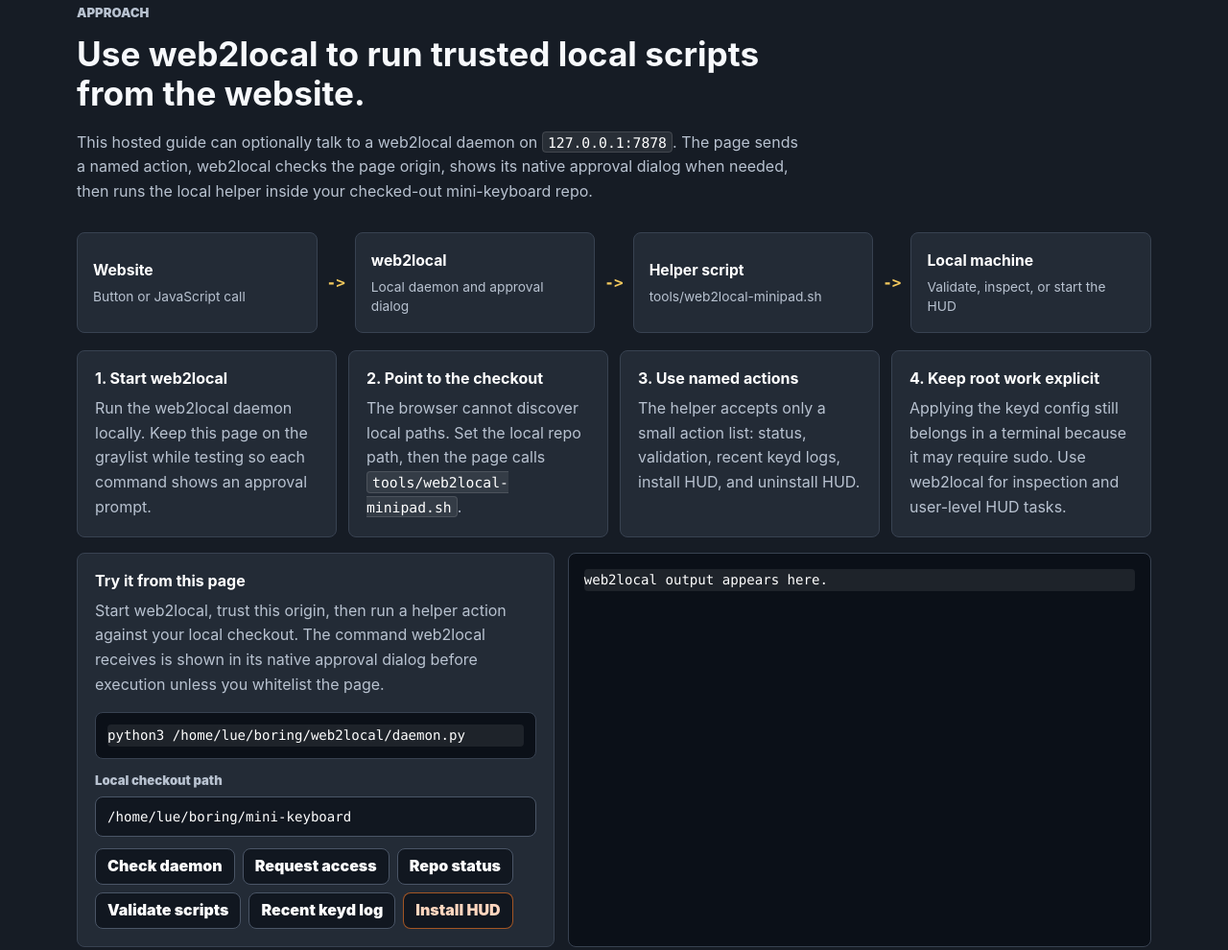
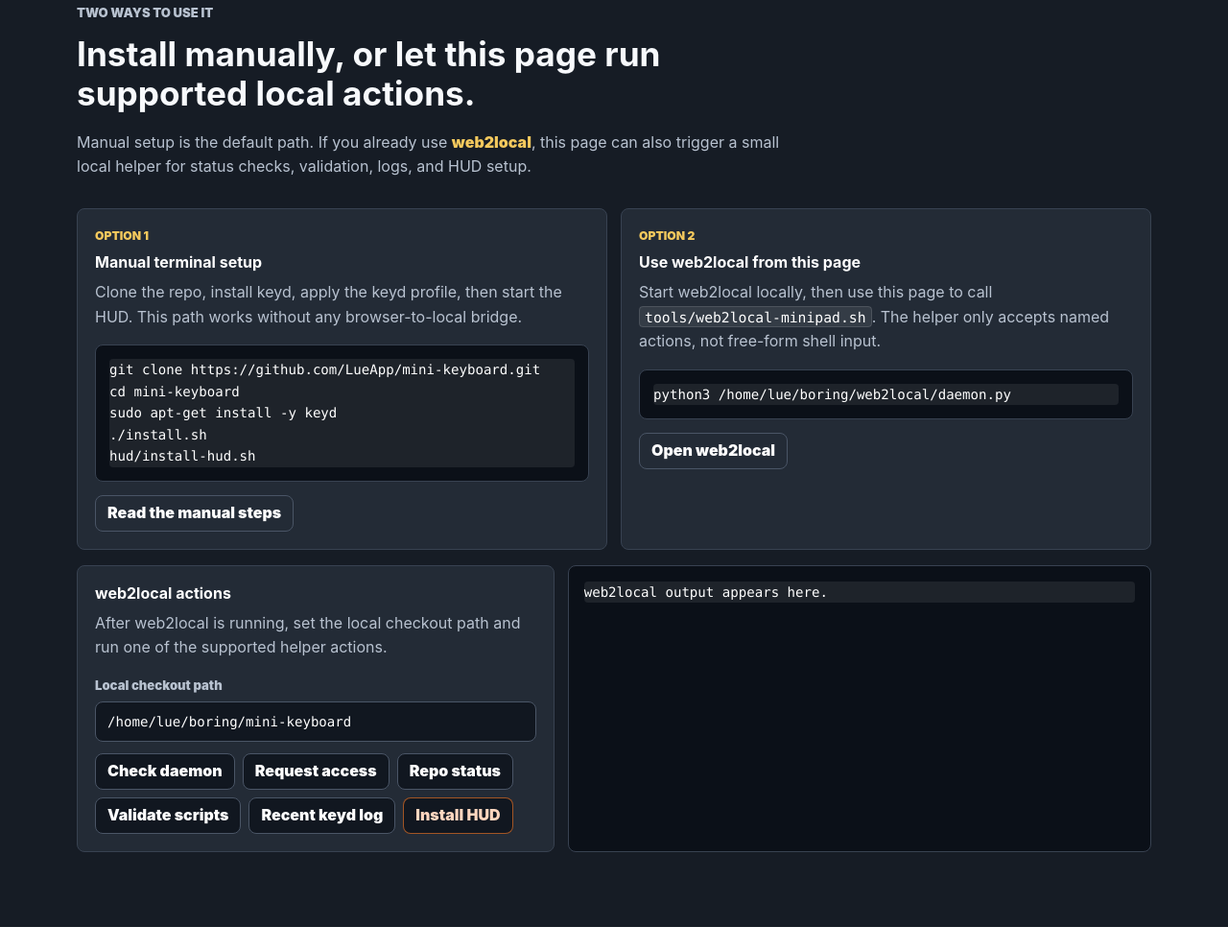
Before and after one commit to LueApp/mini-keyboard, a website: page website/index.html in a window 1280 px wide. Shown: the part 808-1798 px from the top of the page at 96% size. Drawn offline with Linux system fonts and the light colour scheme.

Commit message:
docs(site): clarify setup paths

```diff
--- a/website/app.js
+++ b/website/app.js
@@ -178,7 +178,7 @@
         '',
         String(error.message || error),
         '',
-        'Start the web2local daemon and add this site to the graylist or whitelist.'
+        'Start web2local locally and grant this site access.'
       ].join('\n'));
     }
   });
--- a/website/index.html
+++ b/website/index.html
@@ -41,7 +41,7 @@
           </p>
           <div class="hero-actions" aria-label="Main actions">
             <a class="primary-action" href="#quickstart">Install guide</a>
-            <a class="secondary-action" href="#approach">How it works</a>
+            <a class="secondary-action" href="#approach">Choose setup path</a>
           </div>
           <dl class="fact-row" aria-label="Compatibility facts">
             <div><dt>Input layer</dt><dd>keyd</dd></div>
@@ -58,78 +58,52 @@
     <section id="approach" class="section-band section-dark" aria-labelledby="approach-title">
       <div class="section-inner">
         <div class="section-heading">
-          <p class="eyebrow">Approach</p>
-          <h2 id="approach-title">Use web2local to run trusted local scripts from the website.</h2>
+          <p class="eyebrow">Two ways to use it</p>
+          <h2 id="approach-title">Install manually, or let this page run supported local actions.</h2>
           <p>
-            This hosted guide can optionally talk to a web2local daemon on
-            <code>127.0.0.1:7878</code>. The page sends a named action, web2local
-            checks the page origin, shows its native approval dialog when needed,
-            then runs the local helper inside your checked-out mini-keyboard repo.
+            Manual setup is the default path. If you already use
+            <a href="https://github.com/LueApp/web2local-bridge" target="_blank" rel="noopener">web2local</a>,
+            this page can also trigger a small local helper for status checks,
+            validation, logs, and HUD setup.
           </p>
         </div>
 
-        <div class="approach-flow" aria-label="How mini-keyboard works">
-          <div class="flow-card">
-            <strong>Website</strong>
-            <span>Button or JavaScript call</span>
-          </div>
-          <div class="flow-arrow" aria-hidden="true">-></div>
-          <div class="flow-card">
-            <strong>web2local</strong>
-            <span>Local daemon and approval dialog</span>
-          </div>
-          <div class="flow-arrow" aria-hidden="true">-></div>
-          <div class="flow-card">
-            <strong>Helper script</strong>
-            <span>tools/web2local-minipad.sh</span>
-          </div>
-          <div class="flow-arrow" aria-hidden="true">-></div>
-          <div class="flow-card">
-            <strong>Local machine</strong>
-            <span>Validate, inspect, or start the HUD</span>
-          </div>
-        </div>
+        <div class="use-paths">
+          <article class="use-path">
+            <div class="path-kicker">Option 1</div>
+            <h3>Manual terminal setup</h3>
+            <p>
+              Clone the repo, install keyd, apply the keyd profile, then start
+              the HUD. This path works without any browser-to-local bridge.
+            </p>
+            <pre><code>git clone https://github.com/LueApp/mini-keyboard.git
+cd mini-keyboard
+sudo apt-get install -y keyd
+./install.sh
+hud/install-hud.sh</code></pre>
+            <a class="path-link" href="#quickstart">Read the manual steps</a>
+          </article>
 
-        <div class="approach-grid">
-          <article class="approach-card">
-            <h3>1. Start web2local</h3>
+          <article class="use-path">
+            <div class="path-kicker">Option 2</div>
+            <h3>Use web2local from this page</h3>
             <p>
-              Run the web2local daemon locally. Keep this page on the graylist
-              while testing so each command shows an approval prompt.
+              Start web2local locally, then use this page to call
+              <code>tools/web2local-minipad.sh</code>. The helper only accepts
+              named actions, not free-form shell input.
             </p>
-          </article>
-          <article class="approach-card">
-            <h3>2. Point to the checkout</h3>
-            <p>
-              The browser cannot discover local paths. Set the local repo path,
-              then the page calls <code>tools/web2local-minipad.sh</code>.
-            </p>
-          </article>
-          <article class="approach-card">
-            <h3>3. Use named actions</h3>
-            <p>
-              The helper accepts only a small action list: status, validation,
-              recent keyd logs, install HUD, and uninstall HUD.
-            </p>
-          </article>
-          <article class="approach-card">
-            <h3>4. Keep root work explicit</h3>
-            <p>
-              Applying the keyd config still belongs in a terminal because it may
-              require sudo. Use web2local for inspection and user-level HUD tasks.
-            </p>
+            <pre><code>python3 /home/lue/boring/web2local/daemon.py</code></pre>
+            <a class="path-link" href="https://github.com/LueApp/web2local-bridge" target="_blank" rel="noopener">Open web2local</a>
           </article>
         </div>
 
         <div class="local-runner" aria-label="web2local launcher">
           <div class="runner-main">
-            <h3>Try it from this page</h3>
+            <h3>web2local actions</h3>
             <p>
-              Start web2local, trust this origin, then run a helper action against
-              your local checkout. The command web2local receives is shown in its
-              native approval dialog before execution unless you whitelist the page.
+              After web2local is running, set the local checkout path and run one
+              of the supported helper actions.
             </p>
-            <pre class="runner-command"><code>python3 /home/lue/boring/web2local/daemon.py</code></pre>
             <label class="runner-label" for="localPath">Local checkout path</label>
             <input id="localPath" class="runner-input" value="/home/lue/boring/mini-keyboard" spellcheck="false" />
             <div class="runner-actions">
@@ -143,19 +117,6 @@
           </div>
           <pre class="runner-output" id="runnerOutput"><code>web2local output appears here.</code></pre>
         </div>
-
-        <article class="code-example">
-          <h3>Minimal JavaScript pattern</h3>
-          <pre><code>const w2l = new Web2Local();
-await w2l.requestAccess();
-
-const r = await w2l.run(
-  "/home/lue/boring/mini-keyboard/tools/web2local-minipad.sh",
-  ["status"]
-);
-
-console.log(r.stdout, r.stderr, r.exit_code);</code></pre>
-        </article>
       </div>
     </section>
 
--- a/website/styles.css
+++ b/website/styles.css
@@ -328,65 +328,63 @@
   margin-bottom: 24px;
 }
 
-.approach-flow {
-  display: grid;
-  grid-template-columns: minmax(0, 1fr) auto minmax(0, 1fr) auto minmax(0, 1fr) auto minmax(0, 1fr);
-  align-items: stretch;
-  gap: 10px;
-  margin-bottom: 18px;
-}
-
-.flow-card {
-  display: flex;
-  min-height: 92px;
-  flex-direction: column;
-  justify-content: center;
-  gap: 6px;
-  padding: 16px;
-  border: 1px solid #384251;
-  border-radius: 8px;
-  background: var(--dark-2);
-}
-
-.flow-card strong {
-  color: #ffffff;
-  font-size: 0.98rem;
-}
-
-.flow-card span {
-  color: #b8c2d0;
-  font-size: 0.86rem;
-  line-height: 1.45;
-}
-
-.flow-arrow {
-  display: grid;
-  place-items: center;
+.section-dark .section-heading a {
   color: var(--yellow);
-  font-family: var(--mono);
   font-weight: 900;
 }
 
-.approach-grid {
+.use-paths {
   display: grid;
-  grid-template-columns: repeat(4, minmax(0, 1fr));
-  gap: 12px;
+  grid-template-columns: repeat(2, minmax(0, 1fr));
+  gap: 14px;
+  margin-bottom: 16px;
 }
 
-.approach-card {
+.use-path {
   padding: 18px;
   border: 1px solid #384251;
   border-radius: 8px;
   background: var(--dark-2);
 }
 
-.approach-card h3 {
+.use-path h3 {
   color: #ffffff;
 }
 
-.approach-card p {
-  margin-bottom: 0;
+.use-path p {
   color: #b8c2d0;
+}
+
+.use-path pre {
+  margin: 14px 0;
+  padding: 14px;
+  border: 1px solid #384251;
+  border-radius: 8px;
+  background: #0b1018;
+  color: #f4c95d;
+}
+
+.path-kicker {
+  margin-bottom: 8px;
+  color: var(--yellow);
+  font-size: 0.76rem;
+  font-weight: 900;
+  text-transform: uppercase;
+}
+
+.path-link {
+  display: inline-flex;
+  align-items: center;
+  min-height: 38px;
+  padding: 0 12px;
+  border: 1px solid #4a5566;
+  border-radius: 8px;
+  color: #ffffff;
+  font-weight: 900;
+}
+
+.path-link:hover {
+  border-color: var(--yellow);
 }
 
 .local-runner {
@@ -397,16 +395,14 @@
   align-items: stretch;
 }
 
-.runner-main,
-.code-example {
+.runner-main {
   padding: 18px;
   border: 1px solid #384251;
   border-radius: 8px;
   background: var(--dark-2);
 }
 
-.runner-main h3,
-.code-example h3 {
+.runner-main h3 {
   color: #ffffff;
 }
 
@@ -469,27 +465,6 @@
   color: #d9e0ea;
   white-space: pre-wrap;
   overflow-wrap: anywhere;
-}
-
-.runner-command {
-  margin-bottom: 12px;
-  padding: 12px;
-  border: 1px solid #384251;
-  border-radius: 8px;
-  background: #0b1018;
-  color: #f4c95d;
-}
-
-.code-example {
-  margin-top: 14px;
-}
-
-.code-example pre {
-  padding: 16px;
-  border: 1px solid #384251;
-  border-radius: 8px;
-  background: #0b1018;
-  color: #d9e0ea;
 }
 
 .split-layout {
@@ -810,15 +785,9 @@
     grid-template-columns: 1fr;
   }
 
-  .approach-flow,
-  .approach-grid,
+  .use-paths,
   .local-runner {
     grid-template-columns: 1fr;
-  }
-
-  .flow-arrow {
-    min-height: 20px;
-    transform: rotate(90deg);
   }
 
   .hero-inner {
```
